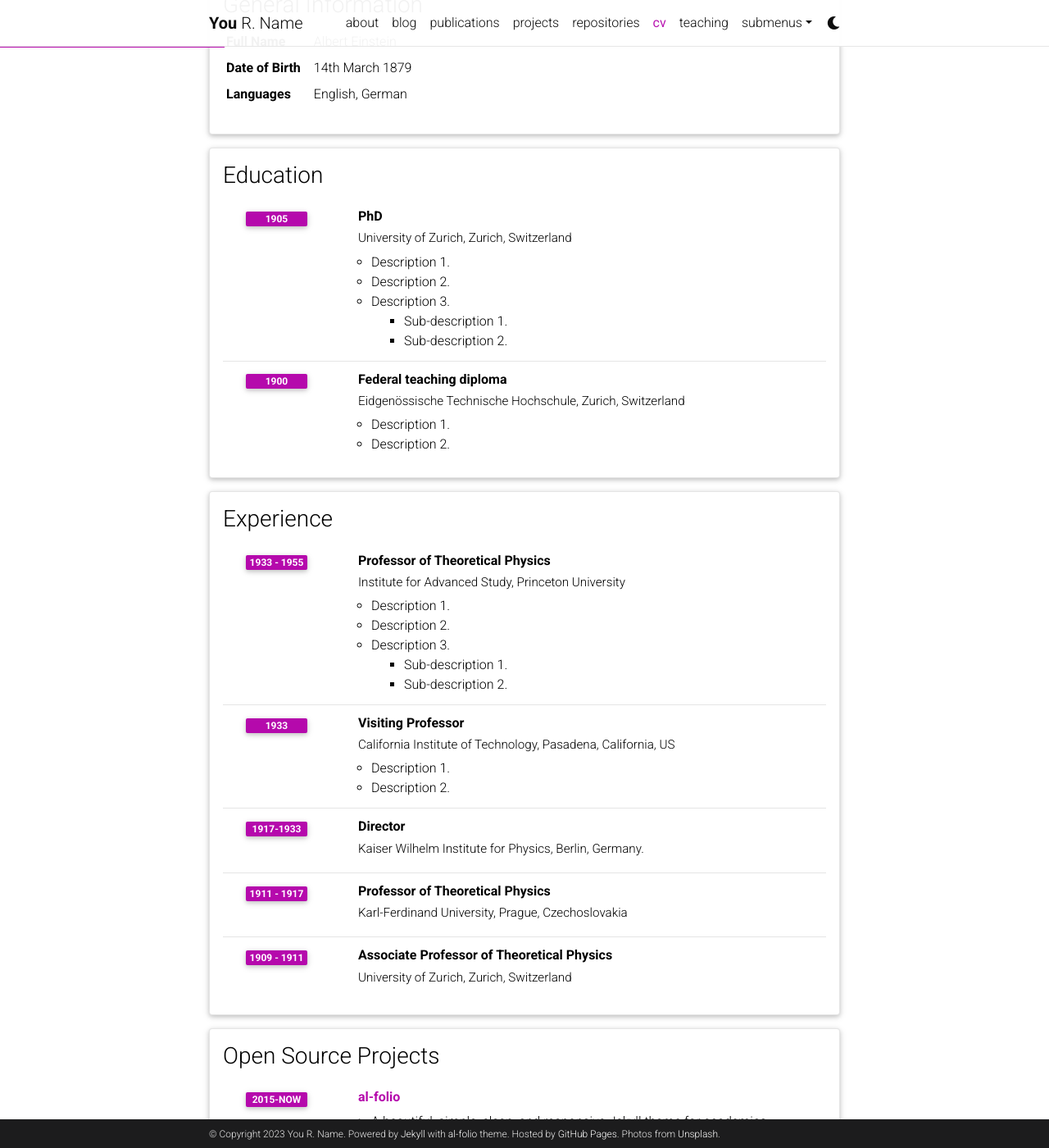
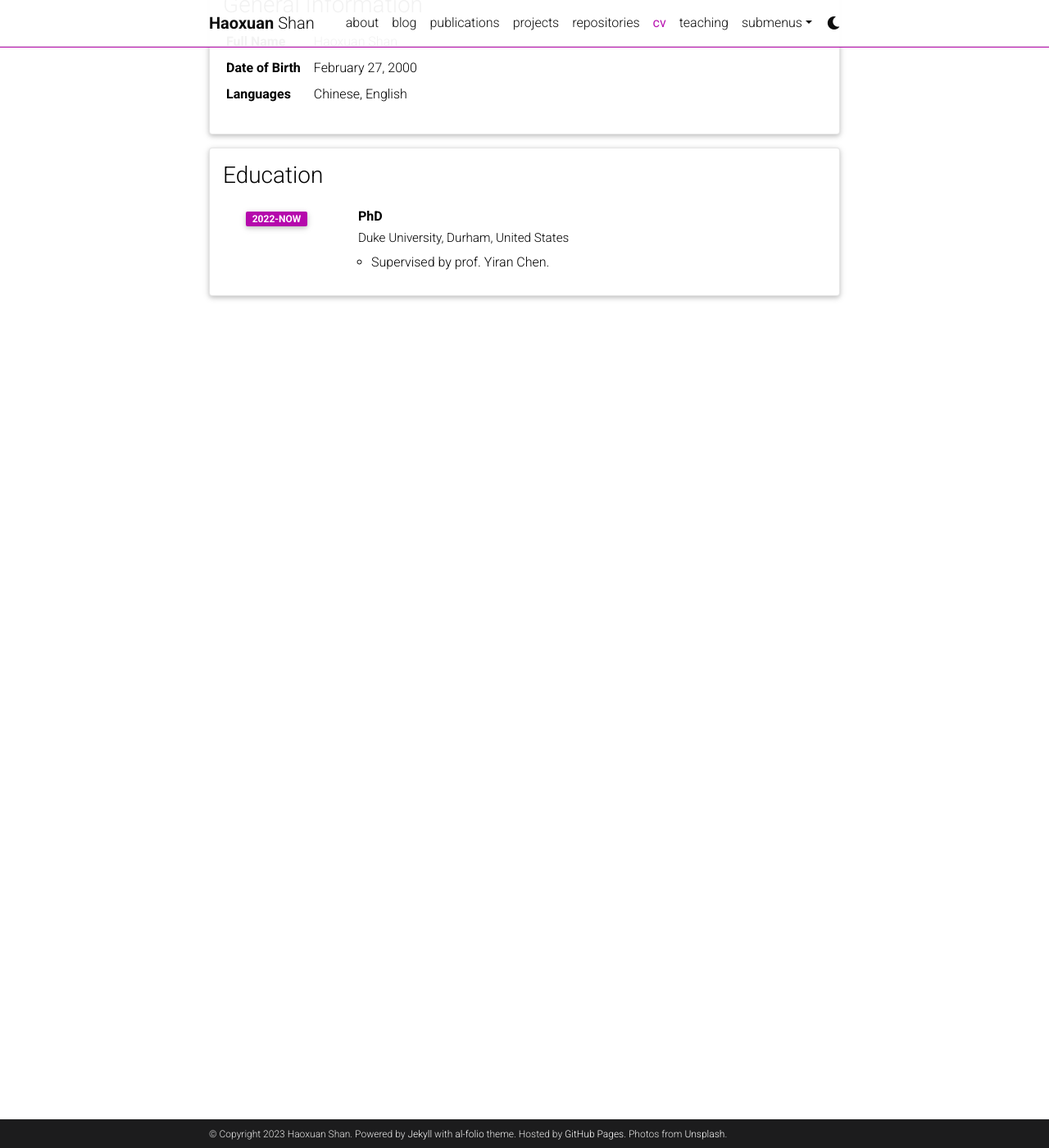
Before and after one commit to shanhx2000/shanhx2000.github.io, a Jekyll site: the page built from _pages/cv.md, in a window 1280 px wide and 1400 px high, scrolled down 213 px. Shown: the whole window at 82% size. Built offline with Jekyll 4.4.1, drawn with Linux system fonts in a browser that asks for light colours; comment, search, counter and statistics services are not loaded; a style sheet for code colours, icons or effects is not loaded; some of the changed text lies outside the part shown.

```diff
--- a/_config.yml
+++ b/_config.yml
@@ -3,10 +3,10 @@
 # -----------------------------------------------------------------------------
 
 title: blank # the website title (if blank, full name will be used instead)
-first_name: You
-middle_name: R.
-last_name: Name
-email: you@example.com
+first_name: Haoxuan
+middle_name:
+last_name: Shan
+email: haoxuan.shan@duke.edu
 description: > # the ">" symbol means to ignore newlines until "footer_text:"
   A simple, whitespace theme for academics. Based on [*folio](https://github.com/bogoli/-folio) design.
 footer_text: >
--- a/_data/cv.yml
+++ b/_data/cv.yml
@@ -2,96 +2,96 @@
   type: map
   contents:
     - name: Full Name
-      value: Albert Einstein
+      value: Haoxuan Shan
     - name: Date of Birth
-      value: 14th March 1879
+      value: February 27, 2000
     - name: Languages
-      value: English, German
+      value: Chinese, English
 
 - title: Education
   type: time_table
   contents:
     - title: PhD
-      institution: University of Zurich, Zurich, Switzerland
-      year: 1905
+      institution: Duke University, Durham, United States
+      year: 2022-Now
       description:
-        - Description 1.
-        - Description 2.
-        - title: Description 3.
-          contents:
-            - Sub-description 1.
-            - Sub-description 2.
-    - title: Federal teaching diploma
-      institution: Eidgenössische Technische Hochschule, Zurich, Switzerland
-      year: 1900
-      description:
-        - Description 1.
-        - Description 2.
+        - Supervised by prof. Yiran Chen.
+        # - Description 2.
+        # - title: Description 3.
+        #   contents:
+        #     - Sub-description 1.
+        #     - Sub-description 2.
+    # - title: Federal teaching diploma
+    #   institution: Eidgenössische Technische Hochschule, Zurich, Switzerland
+    #   year: 1900
+    #   description:
+    #     - Description 1.
+    #     - Description 2.
 
-- title: Experience
-  type: time_table
-  contents:
-    - title: Professor of Theoretical Physics
-      institution: Institute for Advanced Study, Princeton University
-      year: 1933 - 1955
-      description:
-        - Description 1.
-        - Description 2.
-        - title: Description 3.
-          contents:
-            - Sub-description 1.
-            - Sub-description 2.
-    - title: Visiting Professor
-      institution: California Institute of Technology, Pasadena, California, US
-      year: 1933
-      description:
-        - Description 1.
-        - Description 2.
+# - title: Experience
+#   type: time_table
+#   contents:
+#     - title: Professor of Theoretical Physics
+#       institution: Institute for Advanced Study, Princeton University
+#       year: 1933 - 1955
+#       description:
+#         - Description 1.
+#         - Description 2.
+#         - title: Description 3.
+#           contents:
+#             - Sub-description 1.
+#             - Sub-description 2.
+#     - title: Visiting Professor
+#       institution: California Institute of Technology, Pasadena, California, US
+#       year: 1933
+#       description:
+#         - Description 1.
+#         - Description 2.
 
-    - title: Director
-      institution: Kaiser Wilhelm Institute for Physics, Berlin, Germany.
-      year: 1917-1933
+#     - title: Director
+#       institution: Kaiser Wilhelm Institute for Physics, Berlin, Germany.
+#       year: 1917-1933
 
-    - title: Professor of Theoretical Physics
-      institution: Karl-Ferdinand University, Prague, Czechoslovakia
-      year: 1911 - 1917
-      description:
+#     - title: Professor of Theoretical Physics
+#       institution: Karl-Ferdinand University, Prague, Czechoslovakia
+#       year: 1911 - 1917
+#       description:
 
-    - title: Associate Professor of Theoretical Physics
-      institution: University of Zurich, Zurich, Switzerland
-      year: 1909 - 1911
+#     - title: Associate Professor of Theoretical Physics
+#       institution: University of Zurich, Zurich, Switzerland
+#       year: 1909 - 1911
 
-- title: Open Source Projects
-  type: time_table
-  contents:
-    - title: <a href="https://github.com/alshedivat/al-folio">al-folio</a>
-      year: 2015-now
-      description: A beautiful, simple, clean, and responsive Jekyll theme for academics.
+# - title: Open Source Projects
+#   type: time_table
+#   contents:
+#     - title: <a href="https://github.com/alshedivat/al-folio">al-folio</a>
+#       year: 2015-now
+#       description: A beautiful, simple, clean, and responsive Jekyll theme for academics.
 
-- title: Honors and Awards
-  type: time_table
-  contents:
-    - year: 1921
-      items:
-        - Nobel Prize in Physics
-        - Matteucci Medal
-    - year: 2029
-      items:
-        - Max Planck Medal
+# - title: Honors and Awards
+#   type: time_table
+#   contents:
+#     - year: 1921
+#       items:
+#         - Nobel Prize in Physics
+#         - Matteucci Medal
+#     - year: 2029
+#       items:
+#         - Max Planck Medal
 
-- title: Academic Interests
-  type: nested_list
-  contents:
-    - title: Topic 1.
-      items:
-        - Description 1.
-        - Description 2.
-    - title: Topic 2.
-      items:
-        - Description 1.
-        - Description 2.
+# - title: Academic Interests
+#   type: nested_list
+#   contents:
+#     - title: Topic 1.
+#       items:
+#         - Description 1.
+#         - Description 2.
+#     - title: Topic 2.
+#       items:
+#         - Description 1.
+#         - Description 2.
 
-- title: Other Interests
-  type: list
-  contents:
-    - <u>Hobbies:</u> Hobby 1, Hobby 2, etc.
+# - title: Other Interests
+#   type: list
+#   contents:
+#     - <u>Hobbies:</u> Hobby 1, Hobby 2, etc.
```
Also changed, not shown: _bibliography/papers.bib (+22 -78 lines), _data/repositories.yml (+10 -9 lines), _data/venues.yml (+5 -5 lines), _pages/about.md (+18 -17 lines), _pages/publications.md (+1 -1 lines), _projects/3_project.md (deleted, +0 -81 lines), _projects/4_project.md (deleted, +0 -80 lines), _projects/5_project.md (deleted, +0 -80 lines), _projects/6_project.md (deleted, +0 -80 lines).
